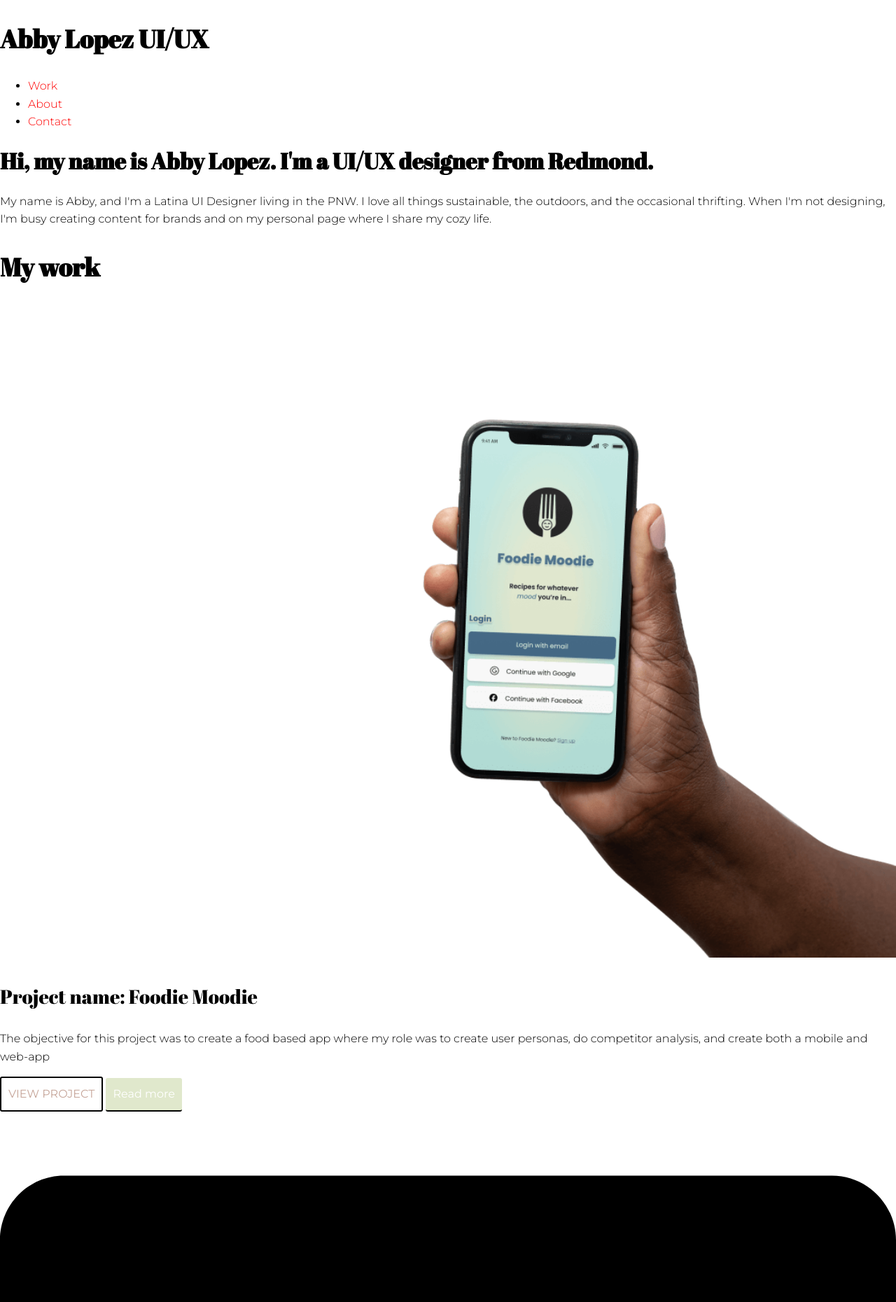
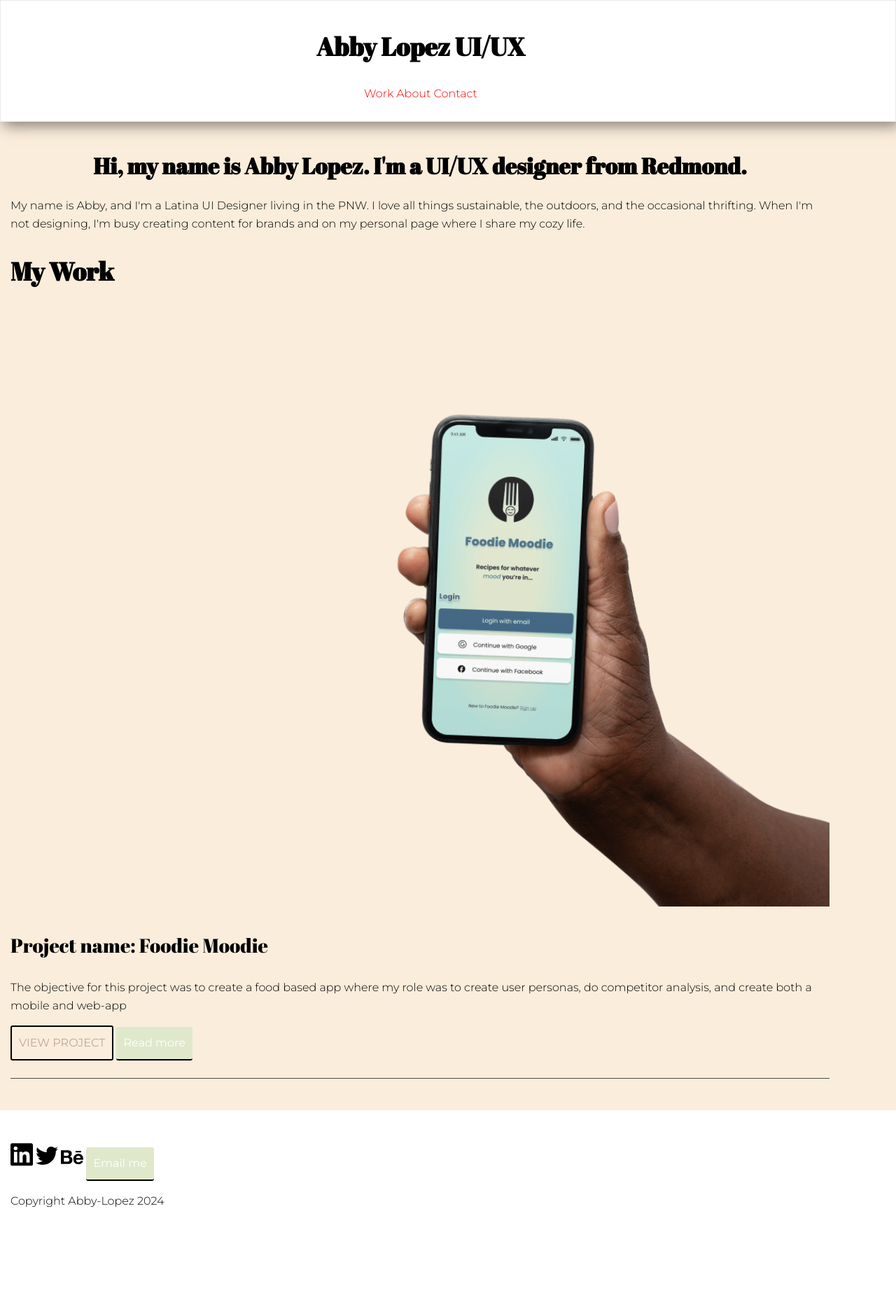
Before and after one commit to ablo0716/Exercise-coding-with-html, a plain HTML site: page index.html in a window 1280 px wide. Shown: the top 1860 px of the page at 70% size. After the commit the page ends 1759 px from the top, so only its background shows below. Drawn offline with nearby package versions, Linux system fonts and the light colour scheme.

Commit message:
add styles for pages

```diff
--- a/css/style.css
+++ b/css/style.css
@@ -1,3 +1,7 @@
+* {
+  box-sizing: border-box;
+}
+
 body {    /* <!-- For the navigation --> example for color */
     background-color: rgb(211, 211, 211);
 }
@@ -79,9 +83,98 @@ a {/* element selector */
 .my-link {/* class selector */
   color: blue;
 }
+
+header {
+  /* <!-- For the navigation --> example for color */
+  margin: 0 auto; /* No spacing to top and bottom and auto spacing to left and right */
+}
+
+.container {
+  max-width: 1200px;
+}
+.social-icon { /* Sizes for icons */
+  display: inline-block;
+  width: 32px;
+  height: 32px;
+}
+
+/* Layout styling */
+.container {
+  padding: 0 15px;
+}
+
+footer .container {
+  padding: 15px 15px;
+}
+
+.row {
+  margin: 25px 0; /* 25px top and bottom, 0 left and right */
+}
+#work-section .row {
+  padding-bottom: 25px;
+  border-bottom: 1px solid #4a4a4a;
+}
+
+#hero-section h1 {
+  text-align: center; /* Centers text */
+}
+
+#hero-section {
+  background-color: #faeddb;
+  padding: 20px 0;
+  display: inline-block;
+  width: 100%;
+}
+.center {   /* aligns h1 text? */
+  text-align: center;
+}
+.logo {
+  max-width: 250px;
+}
+header {
+  background-color: #ffecd6;
+  text-align: center;
+  padding: 10px 0;
+  position: relative;
+  /*start shadow ------------*/
+	width: [object Object]px;
+	height: [object Object]px;
+	background: #ffffff;
+	border: solid #ebebeb 1px;
+	box-shadow: 5px 5px 20px rgba(0, 0, 0, 0.5)  ;
+	-webkit-box-shadow: 5px 5px 20px rgba(0, 0, 0, 0.5)  ;
+	-moz-box-shadow: 5px 5px 20px rgba(0, 0, 0, 0.5)  ;
+}
+.css-box-shadow{
+	/*start ------------*/
+	width: [object Object]px;
+	height: [object Object]px;
+	background: #F8F8F8;
+	border: solid #BDBDBD 1px;
+	box-shadow: 5px 5px 20px rgba(0, 0, 0, 0.5)  ;
+	-webkit-box-shadow: 5px 5px 20px rgba(0, 0, 0, 0.5)  ;
+	-moz-box-shadow: 5px 5px 20px rgba(0, 0, 0, 0.5)  ;
+}
 .button:hover.active {
   opacity: 0.8; /* Reduces the opacity of the button to 80% */
   text-decoration: none;
+}
+nav {
+  display: inline-block;
+  width: 100%;
+}
+nav > ul { /* only selects unordered lists within the nav element*/
+  list-style-type: none;
+  padding: 0;
+}
+nav > ul > li { /* only selects list elements in unordered lists within the nav element.*/
+  display: inline-block;
+}
+nav > ul > li > a:visited {  /*links that are list elements within an unordered list within the nav.*/
+  padding: 0 15px;
+  text-transform: uppercase;
+  font-weight: 700;
+  color: #4a4a4a;
 }
 .button {
   display: inline-block; /* since the <a> tag is inline by default, we need to change this to inline-block */
--- a/index.html
+++ b/index.html
@@ -19,8 +19,10 @@
 <body>
 	<!-- For the header -->
 	<header>
+        <nav>
+          <ul class="navigation">
 		<!-- For the navigation -->
-		<div>
+		<div class="container">
       <h2>Abby Lopez UI/UX</h2> <!-- Logo -->
 			<nav>
         <ul>
@@ -36,6 +38,7 @@
 	<main>
     <!-- For the hero section -->
     <div id="hero-section"> <!--orange-->
+        <div class="container">
       <div> <!--yellow-->
         <h1>
           Hi, my name is Abby Lopez.
@@ -50,8 +53,10 @@
     <!-- For your work/projects -->
   	<div id="work-section"> <!-- orange -->
   		<div> <!-- yellow -->
-        <h2>My work</h2>
-        <div> <!-- green -->
+        <divz id="work">
+          <div class="container">
+            <h2>My Work</h2>
+              <div class="row">
           <div> <!-- turquoise -->
             <picture>
               <source media="(max-width:480px)" srcset="img/foodie-moodie-1x.png"> <!-- small screens -->
@@ -72,22 +77,24 @@
 
 	<!-- For the footer  -->
   <footer>
+      <div class="container">
+        <h2></h2>
         <!--Social Media Layout and Placeholders-->
-        <a href="https://www.linkedin.com" target="_blank">
+        <a href="https://www.linkedin.com" class="social-icon" target="_blank">
           <svg xmlns="http://www.w3.org/2000/svg" viewBox="0 0 448 512">
             <!--!Font Awesome Free 6.5.2 by @fontawesome - https://fontawesome.com License - https://fontawesome.com/license/free Copyright 2024 Fonticons, Inc.-->
             <path d="M416 32H31.9C14.3 32 0 46.5 0 64.3v383.4C0 465.5 14.3 480 31.9 480H416c17.6 0 32-14.5 32-32.3V64.3c0-17.8-14.4-32.3-32-32.3zM135.4 416H69V202.2h66.5V416zm-33.2-243c-21.3 0-38.5-17.3-38.5-38.5S80.9 96 102.2 96c21.2 0 38.5 17.3 38.5 38.5 0 21.3-17.2 38.5-38.5 38.5zm282.1 243h-66.4V312c0-24.8-.5-56.7-34.5-56.7-34.6 0-39.9 27-39.9 54.9V416h-66.4V202.2h63.7v29.2h.9c8.9-16.8 30.6-34.5 62.9-34.5 67.2 0 79.7 44.3 79.7 101.9V416z"/>
           </svg>
         </a>
 
-        <a href="https://twitter.com/?logout=1712713971162/32x32" target="_blank">
+        <a href="https://twitter.com/?logout=1712713971162/32x32" class="social-icon" target="_blank">
           <svg xmlns="http://www.w3.org/2000/svg" viewBox="0 0 512 512">
           <!--!Font Awesome Free 6.5.2 by @fontawesome - https://fontawesome.com License - https://fontawesome.com/license/free Copyright 2024 Fonticons, Inc.-->
             <path d="M459.4 151.7c.3 4.5 .3 9.1 .3 13.6 0 138.7-105.6 298.6-298.6 298.6-59.5 0-114.7-17.2-161.1-47.1 8.4 1 16.6 1.3 25.3 1.3 49.1 0 94.2-16.6 130.3-44.8-46.1-1-84.8-31.2-98.1-72.8 6.5 1 13 1.6 19.8 1.6 9.4 0 18.8-1.3 27.6-3.6-48.1-9.7-84.1-52-84.1-103v-1.3c14 7.8 30.2 12.7 47.4 13.3-28.3-18.8-46.8-51-46.8-87.4 0-19.5 5.2-37.4 14.3-53 51.7 63.7 129.3 105.3 216.4 109.8-1.6-7.8-2.6-15.9-2.6-24 0-57.8 46.8-104.9 104.9-104.9 30.2 0 57.5 12.7 76.7 33.1 23.7-4.5 46.5-13.3 66.6-25.3-7.8 24.4-24.4 44.8-46.1 57.8 21.1-2.3 41.6-8.1 60.4-16.2-14.3 20.8-32.2 39.3-52.6 54.3z"/>
           </svg>
         </a>
 
-        <a href="https://www.behance.net/abbylopez7" target="_blank">
+        <a href="https://www.behance.net/abbylopez7" class="social-icon" target="_blank">
           <svg xmlns="http://www.w3.org/2000/svg" viewBox="0 0 576 512">
             <!--!Font Awesome Free 6.5.2 by @fontawesome - https://fontawesome.com License - https://fontawesome.com/license/free Copyright 2024 Fonticons, Inc.-->
             <path d="M232 237.2c31.8-15.2 48.4-38.2 48.4-74 0-70.6-52.6-87.8-113.3-87.8H0v354.4h171.8c64.4 0 124.9-30.9 124.9-102.9 0-44.5-21.1-77.4-64.7-89.7zM77.9 135.9H151c28.1 0 53.4 7.9 53.4 40.5 0 30.1-19.7 42.2-47.5 42.2h-79v-82.7zm83.3 233.7H77.9V272h84.9c34.3 0 56 14.3 56 50.6 0 35.8-25.9 47-57.6 47zm358.5-240.7H376V94h143.7v34.9zM576 305.2c0-75.9-44.4-139.2-124.9-139.2-78.2 0-131.3 58.8-131.3 135.8 0 79.9 50.3 134.7 131.3 134.7 61.3 0 101-27.6 120.1-86.3H509c-6.7 21.9-34.3 33.5-55.7 33.5-41.3 0-63-24.2-63-65.3h185.1c.3-4.2 .6-8.7 .6-13.2zM390.4 274c2.3-33.7 24.7-54.8 58.5-54.8 35.4 0 53.2 20.8 56.2 54.8H390.4z"/>
```
Also changed, not shown: about.html (+11 -6 lines), contact.html (+9 -7 lines), foodie.html (+10 -4 lines), 2 other files.
